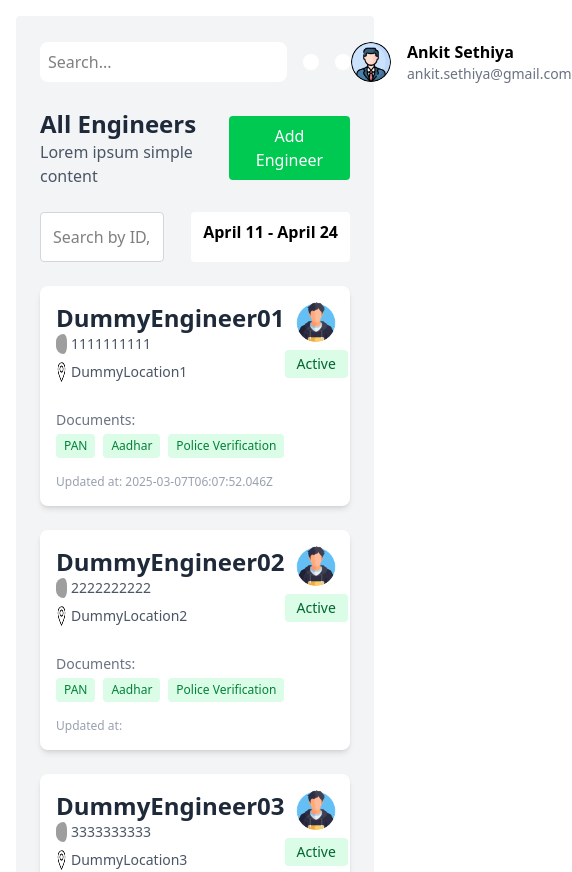
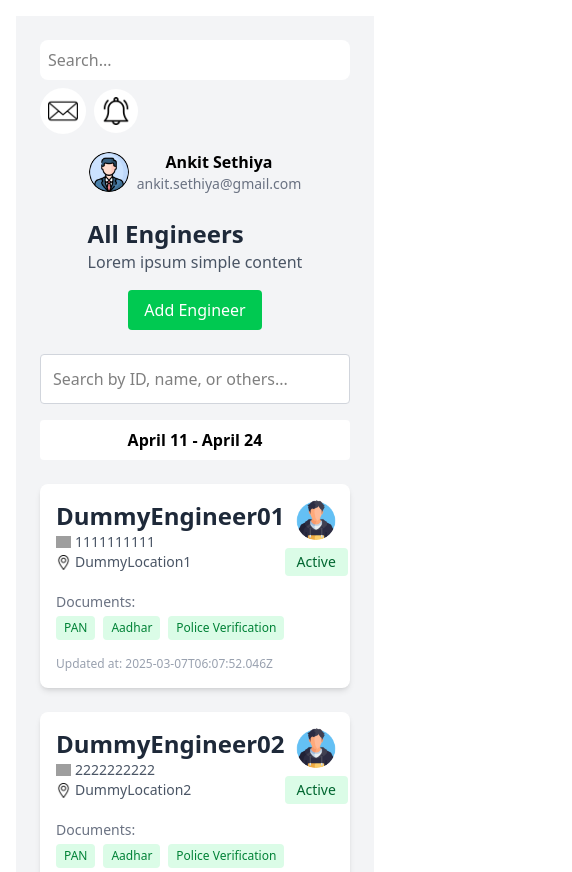
Before and after one commit to Camp4er/Intern-project, a Next.js app: page / in a window 390 px wide. Shown: the top 872 px of the page, 572 px wide, since content can reach past the window. Built offline with nearby package versions, Linux system fonts and the light colour scheme; grey boxes are pictures that could not be loaded.

Commit message:
Dashboard page responsiveness

```diff
--- a/components/Dashboard.tsx
+++ b/components/Dashboard.tsx
@@ -13,53 +13,41 @@ export default function Dashboard() {
 
   const totalPages = Math.ceil(engineerData.length / itemsPerPage);
 
-  // Filter engineers based on search query
   const filteredEngineers = engineerData.filter((engineer) =>
     [
       engineer.engineerName,
       engineer.engineerContact,
       engineer.engineerLocation,
-    ].some((field) => {
-      if (typeof field === "string") {
-        return field.toLowerCase().includes(searchQuery.toLowerCase());
-      }
-      return false;
-    })
+    ].some((field) =>
+      typeof field === "string"
+        ? field.toLowerCase().includes(searchQuery.toLowerCase())
+        : false
+    )
   );
 
-  // Paginate engineers
   const paginatedEngineers = filteredEngineers.slice(
     (currentPage - 1) * itemsPerPage,
     currentPage * itemsPerPage
   );
 
-  const handlePageChange = (page: number) => {
-    setCurrentPage(page);
-  };
-
   return (
-    <div className="p-6 min-h-screen bg-gray-100 rounded">
+    <div className="p-6 min-h-screen bg-gray-100">
       {/* Navbar */}
-      <div className="flex justify-between items-center mb-6">
-        <div className="flex items-center gap-4">
+      <div className="flex flex-col sm:flex-row justify-between items-center mb-6 gap-4">
+        <div className="flex items-center gap-2 sm:gap-4 flex-wrap">
           <input
             type="text"
             placeholder="Search..."
-            className="p-2 rounded-lg bg-white focus:outline-none"
+            className="p-2 rounded-lg bg-white focus:outline-none w-full sm:w-auto"
           />
           <button className="p-2 bg-white rounded-full hover:bg-gray-200">
-            <Image src="/mail.png" alt="Search" width={30} height={30} />
+            <Image src="/mail.png" alt="Mail" width={30} height={30} />
           </button>
           <button className="p-2 bg-white rounded-full hover:bg-gray-200">
-            <Image
-              src="/notification.png"
-              alt="Search"
-              width={28}
-              height={25}
-            />
+            <Image src="/notification.png" alt="Notification" width={28} height={25} />
           </button>
         </div>
-        <div className="flex items-center gap-4">
+        <div className="flex items-center gap-2 sm:gap-4">
           <Image
             src="/profile.png"
             alt="Profile"
@@ -68,91 +56,63 @@ export default function Dashboard() {
             className="rounded-full"
           />
           <div>
-            <p className="font-semibold">Ankit Sethiya</p>
-            <p className="text-sm text-gray-500">ankit.sethiya@gmail.com</p>
+            <p className="font-semibold text-center sm:text-left">Ankit Sethiya</p>
+            <p className="text-sm text-gray-500 text-center sm:text-left">
+              ankit.sethiya@gmail.com
+            </p>
           </div>
         </div>
       </div>
 
       {/* Header Section */}
-      <div className="flex justify-between items-center mb-6">
+      <div className="flex flex-col sm:flex-row justify-between items-center mb-6 gap-4">
         <div>
           <h1 className="text-2xl font-bold text-gray-800">All Engineers</h1>
           <p className="text-gray-600">Lorem ipsum simple content</p>
         </div>
-        {/* Date Range Picker */}
-
         <button className="bg-green-500 text-white px-4 py-2 rounded hover:bg-green-600">
           Add Engineer
         </button>
       </div>
 
       {/* Search Bar */}
-      <div className="mb-6 flex flex-row justify-between">
+      <div className="mb-6 flex flex-col sm:flex-row justify-between gap-4">
         <input
           type="text"
           placeholder="Search by ID, name, or others..."
-          className="w-[40%] p-3 border border-gray-300 bg-white rounded focus:outline-none focus:ring focus:ring-green-300"
+          className="w-full sm:w-[40%] p-3 border border-gray-300 bg-white rounded focus:outline-none focus:ring focus:ring-green-300"
           onChange={(e) => setSearchQuery(e.target.value)}
         />
-        <div className="px-3 py-2 bg-white rounded flex flex-row gap-2">
-            {/* <Image src="/check-mark.png" alt="calendar" width={15} height={0}/> */}
+        <div className="px-3 py-2 bg-white rounded flex flex-row gap-2 justify-center">
           <p className="text-black font-bold">April 11 - April 24</p>
         </div>
       </div>
 
       {/* Engineers Grid */}
-      <div className="grid grid-cols-1 md:grid-cols-2 lg:grid-cols-3 gap-6">
+      <div className="grid grid-cols-1 sm:grid-cols-2 lg:grid-cols-3 gap-6">
         {paginatedEngineers.map((engineer) => (
-          <a
-            href={`/engineers/${engineer.engineerId}`}
-            key={engineer.engineerId}
-          >
-            <div
-              key={engineer.engineerId}
-              className="bg-white shadow-md rounded-lg p-4 hover:shadow-lg transition-shadow flex flex-col"
-            >
-              {/* Engineer Info */}
-              <div className="flex flex-row justify-between">
-                <div className="details">
+          <a href={`/engineers/${engineer.engineerId}`} key={engineer.engineerId}>
+            <div className="bg-white shadow-md rounded-lg p-4 hover:shadow-lg transition-shadow flex flex-col">
+              <div className="flex justify-between">
+                <div>
                   <h2 className="text-2xl font-bold text-gray-800">
                     {engineer.engineerName}
                   </h2>
-                  <div className="flex flex-row contact pb-2">
-                    <Image
-                      src="/telephone.png"
-                      alt="Profile"
-                      width={15}
-                      height={5}
-                      className="rounded-full pr-1"
-                    />
-                    <p className="text-sm text-gray-600">
+                  <div className="flex items-center gap-1 text-sm text-gray-600">
+                    <Image src="/telephone.png" alt="Phone" width={15} height={15} />
+                    <span>
                       {typeof engineer.engineerContact === "string"
                         ? engineer.engineerContact
                         : engineer.engineerContact.$numberLong}
-                    </p>
+                    </span>
                   </div>
-                  <div className="flex flex-row location">
-                    <Image
-                      src="/location.png"
-                      alt="Profile"
-                      width={15}
-                      height={5}
-                      className="rounded-full pr-1"
-                    />
-                    <p className="text-sm text-gray-600">
-                      {engineer.engineerLocation}
-                    </p>
+                  <div className="flex items-center gap-1 text-sm text-gray-600">
+                    <Image src="/location.png" alt="Location" width={15} height={15} />
+                    <span>{engineer.engineerLocation}</span>
                   </div>
                 </div>
-                <div className="image flex flex-col gap-2 items-center mb-4">
-                  <Image
-                    src="/boy.png"
-                    alt="Profile"
-                    width={40}
-                    height={40}
-                    className="rounded-full"
-                  />
+                <div className="flex flex-col items-center gap-2">
+                  <Image src="/boy.png" alt="Profile" width={40} height={40} className="rounded-full" />
                   <span
                     className={`inline-block px-3 py-1 text-sm font-medium rounded ${
                       engineer.engineerStatus === "Active"
@@ -168,7 +128,7 @@ export default function Dashboard() {
               {/* Additional Info */}
               <div className="mt-4">
                 <p className="text-sm text-gray-500">Documents:</p>
-                <div className="flex gap-2 mt-1">
+                <div className="flex gap-2 mt-1 flex-wrap">
                   {["PAN", "Aadhar", "Police Verification"].map((doc) => (
                     <span
                       key={doc}
@@ -190,16 +150,15 @@ export default function Dashboard() {
       </div>
 
       {/* Pagination */}
-      <div className="flex justify-between items-center mt-6">
+      <div className="flex flex-col sm:flex-row justify-between items-center mt-6 gap-4">
         <span>
-          Showing {paginatedEngineers.length} of {filteredEngineers.length}{" "}
-          results
+          Showing {paginatedEngineers.length} of {filteredEngineers.length} results
         </span>
-        <nav aria-label="Pagination" className="flex gap-2">
+        <nav aria-label="Pagination" className="flex flex-wrap gap-2">
           {Array.from({ length: totalPages }, (_, i) => i + 1).map((page) => (
             <button
               key={page}
-              onClick={() => handlePageChange(page)}
+              onClick={() => setCurrentPage(page)}
               className={`px-3 py-1 border rounded ${
                 currentPage === page
                   ? "bg-green-500 text-white"
```
Lines whose indentation alone changed are shown as unchanged.
